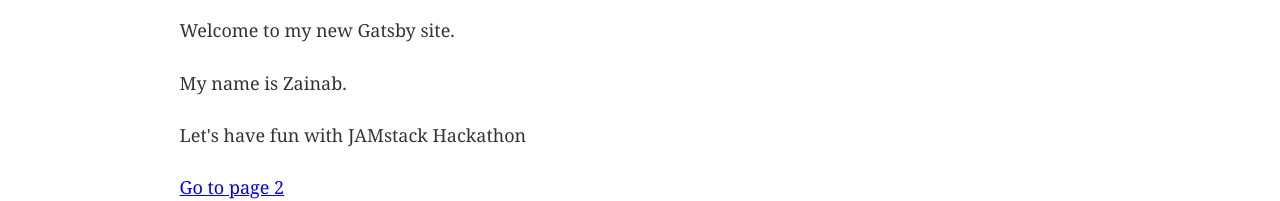
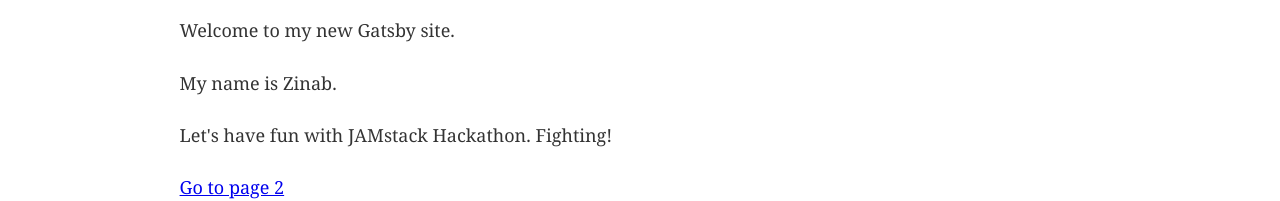
Before and after one commit to zabdulmanea/JAMstack-hello-world, a Gatsby site: page / in a window 1280 px wide. Shown: the part 176-377 px from the top of the page. Built offline with nearby package versions, Linux system fonts and the light colour scheme; Gatsby itself is replaced by a stand-in of ours.

Commit message:
Update Introduction

```diff
--- a/src/pages/index.js
+++ b/src/pages/index.js
@@ -7,8 +7,8 @@
   <Layout>
     <h1>Hi everyone!</h1>
     <p>Welcome to my new Gatsby site.</p>
-    <p>My name is Zainab.</p>
-    <p>Let's have fun with JAMstack Hackathon</p>
+    <p>My name is Zinab.</p>
+    <p>Let's have fun with JAMstack Hackathon. Fighting!</p>
     <Link to="/page-2/">Go to page 2</Link>
   </Layout>
 )
```
